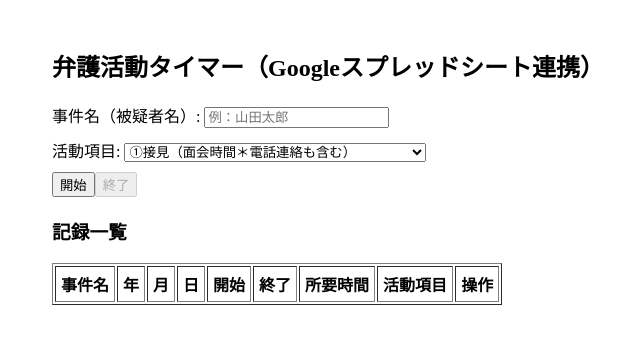
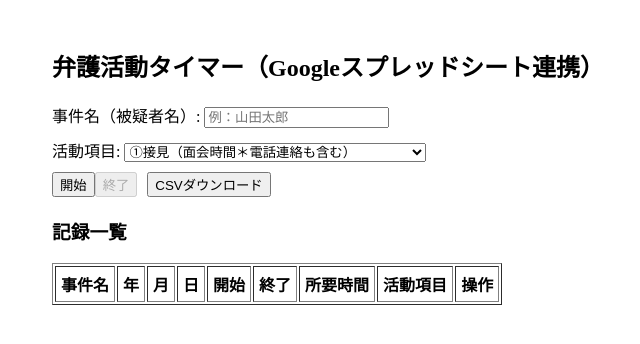
Before and after one commit to MM-KP/defense-timer-gsheet6, a Next.js app: page / in a window 1280 px wide. Shown: the top 344 px of the page, without its empty margins (108-748 px from the left). Built offline with nearby package versions, Linux system fonts and the light colour scheme.

Commit message:
Update index.jsx

```diff
--- a/pages/index.jsx
+++ b/pages/index.jsx
@@ -16,6 +16,30 @@ const formatDuration = (ms) => {
   const m = String(Math.floor((ms % 3600000) / 60000)).padStart(2, "0");
   const s = String(Math.floor((ms % 60000) / 1000)).padStart(2, "0");
   return `${h}:${m}:${s}`;
+};
+
+// ⬇️ CSVダウンロード関数の追加
+const downloadCSV = (logs, suspect) => {
+  const header = "事件名,年,月,日,開始,終了,所要時間,活動項目\n";
+  const rows = logs.map(log => {
+    return [
+      log.suspect || "",
+      log.year,
+      log.month,
+      log.day,
+      log.start,
+      log.end,
+      log.duration,
+      log.activity
+    ].join(",");
+  }).join("\n");
+
+  const blob = new Blob([header + rows], { type: "text/csv" });
+  const url = URL.createObjectURL(blob);
+  const a = document.createElement("a");
+  a.href = url;
+  a.download = `${suspect || "defense"}_logs.csv`;
+  a.click();
 };
 
 export default function Home() {
@@ -118,6 +142,13 @@ export default function Home() {
         <button onClick={stop} disabled={!startTime}>
           終了
         </button>
+        {/* ⬇️ ここにCSV出力ボタンを追加 */}
+        <button
+          style={{ marginLeft: 10 }}
+          onClick={() => downloadCSV(logs, suspect)}
+        >
+          CSVダウンロード
+        </button>
       </div>
 
       <h3 style={{ marginTop: 20 }}>記録一覧</h3>
```
